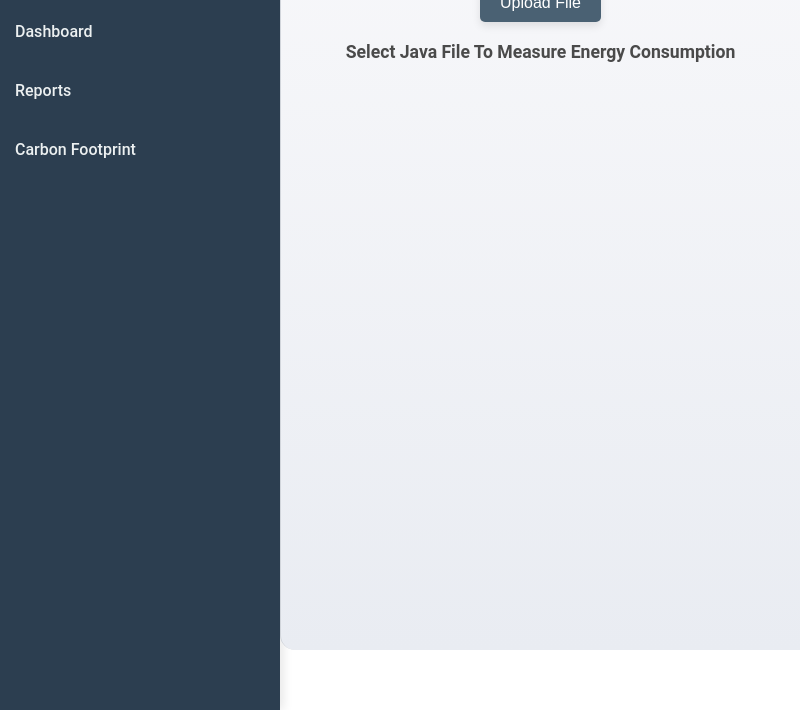
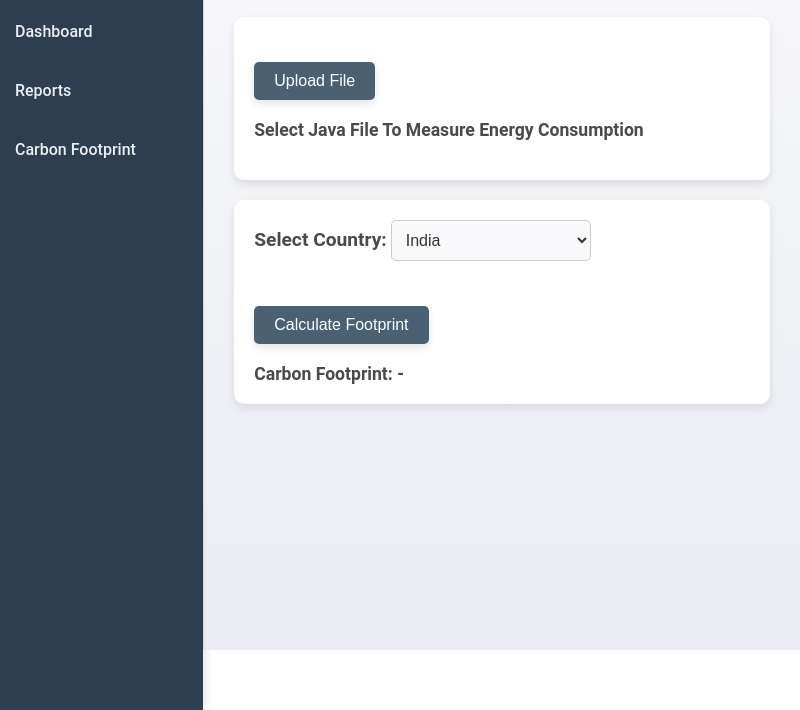
Before and after one commit to shreya-godbole/Mission-Zero-Emission, an Electron app: page index.html in a window 800 px wide. Shown: the part 150-860 px from the top of the page. Drawn offline with Linux system fonts and the light colour scheme; no server answers.

Commit message:
UI changes

```diff
--- a/index.html
+++ b/index.html
@@ -12,19 +12,28 @@
             <div class="menu-item" onclick="navigateTo('./views/dashboard.html')">Dashboard</div>
             <div class="menu-item" onclick="navigateTo('./views/reports.html')">Reports</div>
             <div class="menu-item" onclick="navigateTo('./views/carbon.html')">Carbon Footprint</div>
-            <!--<div class="menu-item" onclick="navigateTo('settings.html')">Settings</div> -->
-
         </div>
 
-        <div class="content">
-            <h1>Energy Measurement App</h1>
-            <button id="upload">Upload File</button>
-            <div id="file-path">Select Java File To Measure Energy Consumption</div>
-            <div id="result"></div>
-            <div id="cfResult"></div>
+        <div class="content-container">
+            <h1>Energy Measurement and Carbon Footprint Calculator</h1>
+            <div class="content">
+                <button id="upload">Upload File</button>
+                <div id="file-path">Select Java File To Measure Energy Consumption</div>
+                <div id="result"></div>
+            </div>
+
+            <div class="cf-content">
+                <label for="country-select">Select Country:</label>
+                <select id="country-select">
+                    <option value="india">India</option>
+                </select>
+                <button onclick="calculateCarbonFootprint()">Calculate Footprint</button>
+                <div id="carbon-result">Carbon Footprint: <span id="cf-value">-</span></div>
+            </div>
         </div>
     </div>
 
     <script src="renderer.js"></script>
+    <script src="./scripts/carbon.js"></script>
 </body>
 </html>
--- a/main.js
+++ b/main.js
@@ -104,7 +104,7 @@ app.on('ready', function() {
                     }
                 });
 
-                InteractiveWindow.loadURL('file://' + __dirname + '/interactive.html');
+                InteractiveWindow.loadURL('file://' + __dirname + './views/interactive.html');
                 InteractiveWindow.on('closed', () => (InteractiveWindow = null));
             }
 
--- a/styles/styles.css
+++ b/styles/styles.css
@@ -1,15 +1,18 @@
 body {
     font-family: 'Roboto', sans-serif;
+    margin: 0;
+    color: #333;
+    height: 100vh;
     display: flex;
     flex-direction: column;
-    margin: 0;
-    height: 100vh;
-    color: #333;
 }
+
 .container {
     display: flex;
+    flex-direction: row; /* Keep sidebar and content side by side */
     height: 100vh;
 }
+
 .sidebar {
     height: 100vh;
     width: 250px;
@@ -23,7 +26,7 @@ body {
 }
 
 .sidebar img {
-    width: 120px;
+    width: 100px;
     margin-bottom: 25px;
     border-radius: 10px;
     height: auto;
@@ -37,7 +40,7 @@ body {
     border-radius: 8px;
     font-weight: 500;
     margin: 5px 0;
-    transition: background-color 0.3s , transform 0.2s;
+    transition: background-color 0.3s, transform 0.2s;
 }
 
 .menu-item:hover {
@@ -45,21 +48,78 @@ body {
     transform: translateX(5px);
 }
 
-.content {
+.content-container {
     flex-grow: 1;
+    display: flex;
+    flex-direction: column;
     padding: 30px;
     background: linear-gradient(to bottom, #f9f9fb, #e9ecf2);
-    border-left: 1px solid #d1d5db;    color: #333;
-    display: flex;
-    flex-direction: column;
-    align-items: center;
-    border-radius: 15px 0 0 15px;
+    color: #333;
+    border-left: 1px solid #d1d5db;
 }
 
 h1 {
     color: #4a6173;
     font-size: 2rem;
     margin-bottom: 20px;
+    text-align: center; /* Center the heading horizontally */
+}
+
+.content, .cf-content {
+    margin-top: 20px; /* Space between content sections */
+    background: #fff;
+    padding: 20px;
+    border-radius: 10px;
+    box-shadow: 0 4px 8px rgba(0, 0, 0, 0.1);
+}
+
+label {
+    font-size: 1.2rem;
+    font-weight: bold;
+    margin-bottom: 10px;
+    color: #4a4a4a;
+}
+
+select {
+    padding: 10px;
+    font-size: 1rem;
+    border-radius: 5px;
+    border: 1px solid #ccc;
+    margin-bottom: 20px;
+    width: 200px;
+    background-color: #f9f9fb;
+    color: #333;
+    outline: none;
+    transition: border-color 0.3s ease;
+}
+
+select:focus {
+    border-color: #4a6173;
+}
+
+button {
+    padding: 10px 20px;
+    font-size: 16px;
+    cursor: pointer;
+    border: none;
+    background-color: #4a6173;
+    color: white;
+    border-radius: 5px;
+    box-shadow: 0 4px 8px rgba(0, 0, 0, 0.1);
+    margin-top: 25px;
+    transition: background-color 0.3s ease, box-shadow 0.3s ease;
+}
+
+button:hover {
+    background-color: #5271a0;
+    box-shadow: 0 6px 12px rgba(0, 0, 0, 0.15);
+}
+
+#carbon-result {
+    margin-top: 20px;
+    font-weight: bold;
+    color: #4a4a4a;
+    font-size: 1.1rem;
 }
 
 #upload {
```
Also changed, not shown: views/carbon.html (+1 -2 lines).
